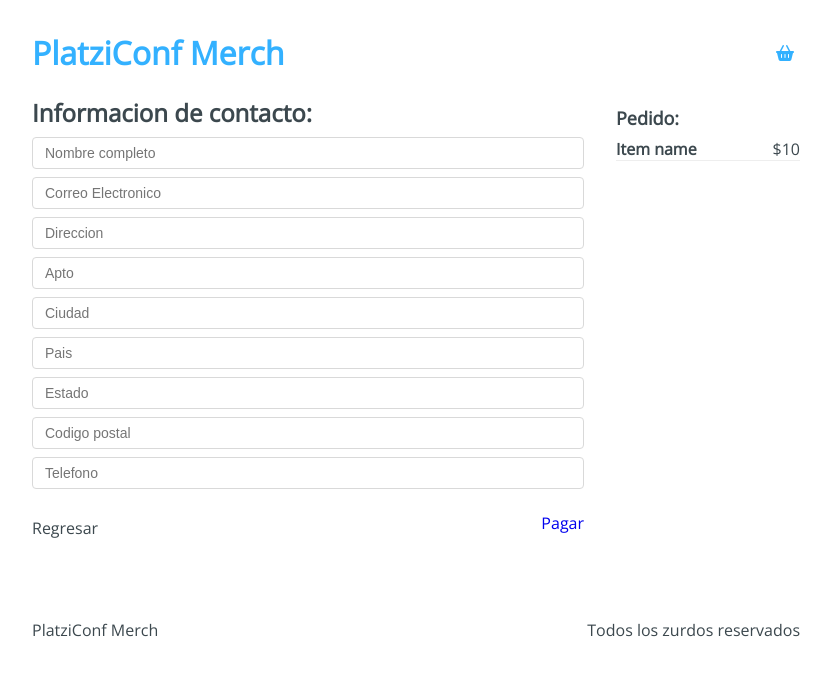
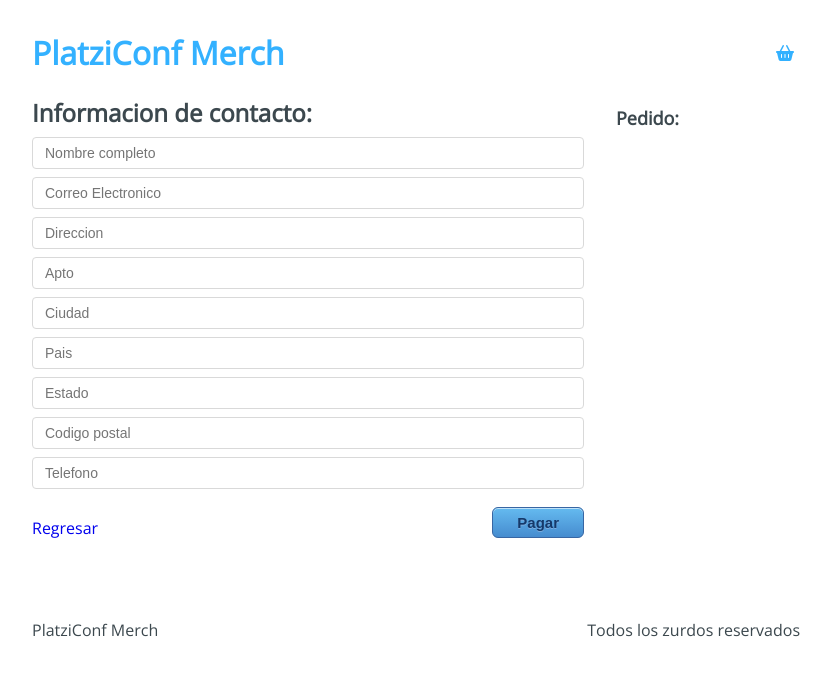
Before and after one commit to DiegoSullon/platzi-conf-merch, a React app: page /checkout/information in a window 1280 px wide. Shown: the top 676 px of the page, without its empty margins (224-1055 px from the left). Built offline with nearby package versions, Linux system fonts and the light colour scheme.

Commit message:
information form

```diff
--- a/initialState.js
+++ b/initialState.js
@@ -1,5 +1,6 @@
 export default {
   cart: [],
+  buyer: [],
   products: [
     {
       id: '1',
--- a/src/containers/Information.jsx
+++ b/src/containers/Information.jsx
@@ -1,8 +1,30 @@
-import React from 'react';
+import React, { useContext, useRef } from 'react';
 import { Link } from 'react-router-dom';
+import AppContext from '../context/AppContext';
 import '../styles/components/Information.css';
 
 const Information = () => {
+  const { state, addToBuyer } = useContext(AppContext);
+  const form = useRef(null);
+
+  const { cart } = state;
+
+  const handleSubmit = () =>{
+    const formData  = new FormData(form.current)
+    const buyer = {
+      'name': formData.get('name'),
+      'email': formData.get('email'),
+      'address': formData.get('address'),
+      'apto': formData.get('apto'),
+      'city': formData.get('city'),
+      'country': formData.get('country'),
+      'state': formData.get('state'),
+      'cp': formData.get('cp'),
+      'phone': formData.get('phone')
+    }
+    addToBuyer(buyer)
+
+  }
   return (
     <div className='Information'>
       <div className='Information-content'>
@@ -10,7 +32,7 @@
           <h2>Informacion de contacto:</h2>
         </div>
         <div className='Information-form'>
-          <form action=''>
+          <form ref={form}>
             <input type='text' placeholder='Nombre completo' name='name' />
             <input type='email' placeholder='Correo Electronico' name='email' />
             <input type='text' placeholder='Direccion' name='address' />
@@ -23,20 +45,24 @@
           </form>
         </div>
         <div className='Information-buttons'>
-          <div className='Information-back'>Regresar</div>
+          <div className='Information-back'>
+            <Link to='/checkout'>Regresar</Link>
+          </div>
           <div className='Information-next'>
-            <Link to='/checkout/payment'>Pagar</Link>
+            <button type="button" onClick={handleSubmit}>Pagar</button>
           </div>
         </div>
       </div>
       <div className='Information-sidebar'>
         <h3>Pedido:</h3>
-        <div className='Information-item'>
-          <div className='Information-element'>
-            <h4>Item name</h4>
-            <span>$10</span>
+        {cart.map(item => (
+          <div className='Information-item' key={item.title}>
+            <div className='Information-element'>
+              <h4>{item.title}</h4>
+              <span>${item.price}</span>
+            </div>
           </div>
-        </div>
+        ))}
       </div>
     </div>
   );
--- a/src/hooks/useInitialState.js
+++ b/src/hooks/useInitialState.js
@@ -4,23 +4,31 @@
 const useInitialState = () => {
   const [state, setstate] = useState(initialState);
 
-  const addToCart = paylad => {
+  const addToCart = payload => {
     setstate({
       ...state,
-      cart: [...state.cart, paylad],
+      cart: [...state.cart, payload],
     });
   };
 
-  const removeFromCart = paylad => {
+  const removeFromCart = payload => {
     setstate({
       ...state,
-      cart: state.cart.filter(item => item.id !== paylad.id),
+      cart: state.cart.filter(item => item.id !== payload.id),
+    });
+  };
+
+  const addToBuyer = payload => {
+    setstate({
+      ...state,
+      buyer: [...state.buyer, payload],
     });
   };
 
   return {
     addToCart,
     removeFromCart,
+    addToBuyer,
     state,
   };
 };
```
